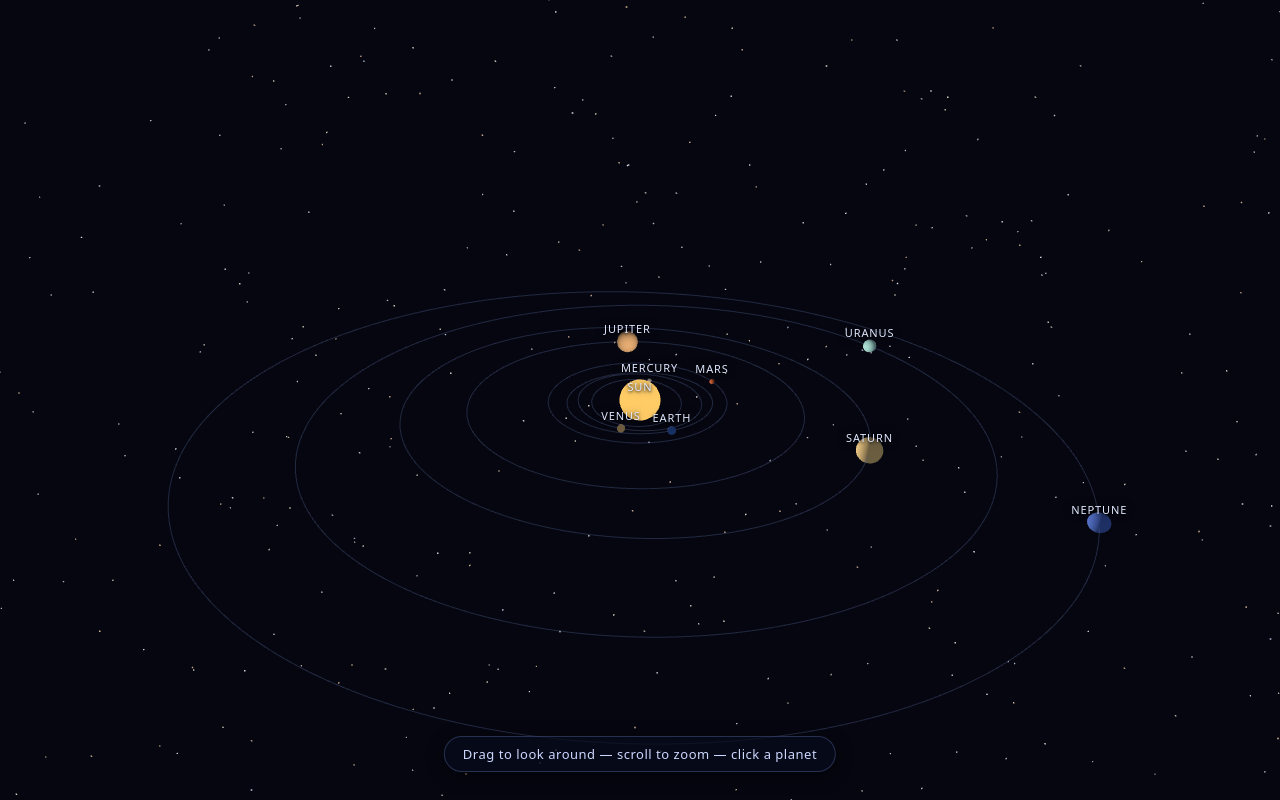
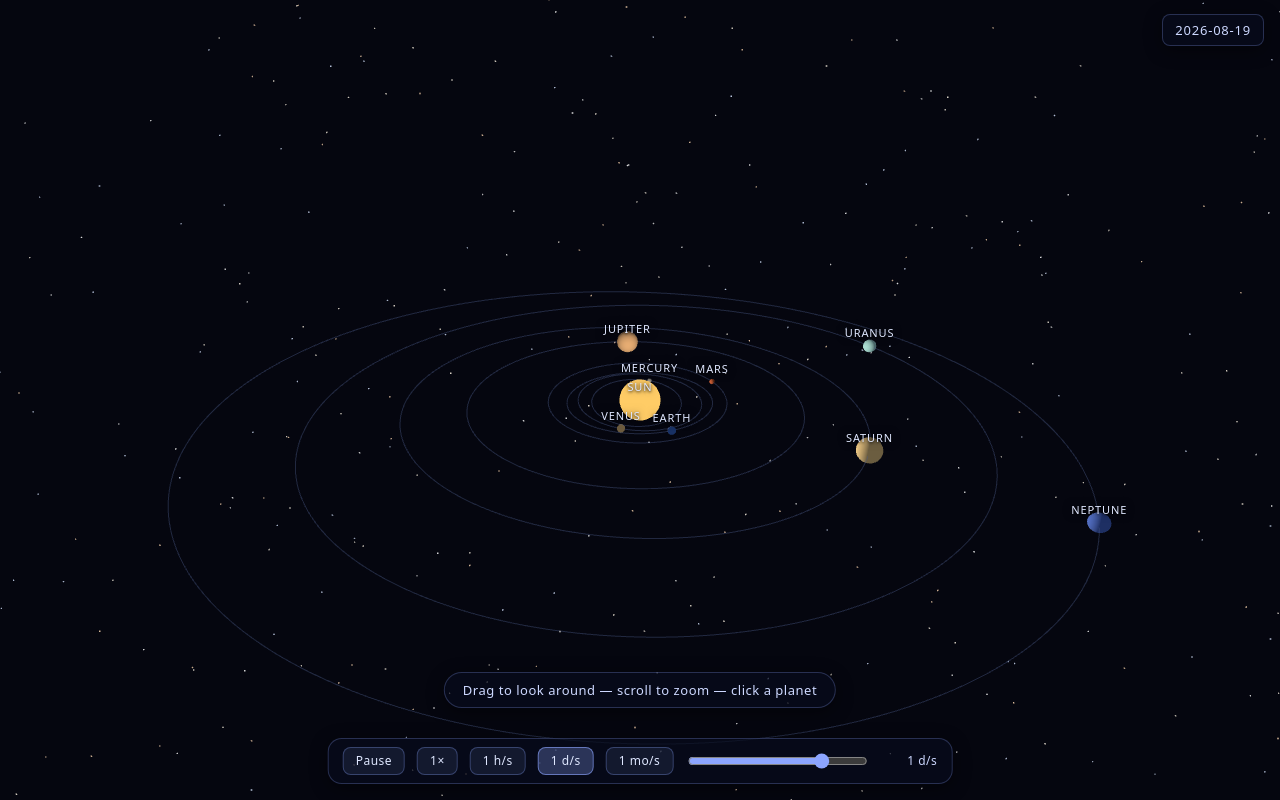
Before and after one commit to barnabyg/solarSystemSim, a website built with Vite: page index.html in a window 1280 px wide. Built offline with nearby package versions, Linux system fonts and the light colour scheme; animation ran at ten frames a second.

Commit message:
Add time controls UI: pause, warp slider, presets, shortcuts (#6)
The user-facing time controls (slice 2): a bottom-center control bar with
pause, a log-scale continuous warp slider, and the 1x / 1 h/s / 1 d/s /
1 mo/s presets; a corner sim-date readout that advances with warp; keyboard
shortcuts (Space pauses, arrow keys step a sim day, +/- double/halve the
warp); and a tab-blur pause.

- Clock (src/time/clock.ts): SimClock.step() for fixed day steps that work
  while paused; adjustWarp()/clampWarp() for the +/- warp ladder bounded to
  [1, one month/s]; formatWarp() for the human-readable warp label. All
  unit-tested (TDD) at the orbit & time-math seam.
- UI (src/ui/time-controls.ts): thin DOM wiring over the static control
  bar; every state change writes to the clock and mirrors to the controls
  together. Tested at the UI-interaction seam by the e2e suite.
- e2e (tests/e2e/time-controls.spec.ts): presets change speed and the
  readout advances (incl. the warp-to-day/s acceptance check), pause
  freezes the readout, the slider adjusts warp continuously, Space /
  arrows / +/- shortcuts, and tab-blur pause.

```diff
--- a/index.html
+++ b/index.html
@@ -42,7 +42,7 @@
       #hint {
         position: absolute;
         left: 50%;
-        bottom: 28px;
+        bottom: 92px;
         transform: translateX(-50%);
         color: #cdd8ff;
         font: 500 13px/1.4 system-ui, sans-serif;
@@ -56,13 +56,89 @@
         user-select: none;
         pointer-events: none;
       }
+      /* Corner sim-date readout (ticket #6): advances with time warp. */
+      #sim-date {
+        position: absolute;
+        top: 14px;
+        right: 16px;
+        color: #cdd8ff;
+        font: 500 13px/1.4 system-ui, sans-serif;
+        letter-spacing: 0.06em;
+        padding: 6px 12px;
+        border-radius: 8px;
+        background: rgba(8, 12, 28, 0.72);
+        border: 1px solid rgba(140, 165, 255, 0.25);
+        box-shadow: 0 4px 18px rgba(0, 0, 0, 0.45);
+        user-select: none;
+        z-index: 10;
+      }
+      /* Bottom-center time controls (ticket #6). */
+      #time-controls {
+        position: absolute;
+        left: 50%;
+        bottom: 16px;
+        transform: translateX(-50%);
+        display: flex;
+        align-items: center;
+        gap: 12px;
+        padding: 8px 14px;
+        border-radius: 14px;
+        background: rgba(8, 12, 28, 0.72);
+        border: 1px solid rgba(140, 165, 255, 0.25);
+        box-shadow: 0 4px 18px rgba(0, 0, 0, 0.45);
+        user-select: none;
+        z-index: 10;
+      }
+      #time-controls button {
+        color: #dfe7ff;
+        font: 500 12px/1 system-ui, sans-serif;
+        letter-spacing: 0.04em;
+        background: rgba(140, 165, 255, 0.1);
+        border: 1px solid rgba(140, 165, 255, 0.3);
+        border-radius: 8px;
+        padding: 7px 12px;
+        cursor: pointer;
+      }
+      #time-controls button:hover {
+        background: rgba(140, 165, 255, 0.2);
+      }
+      #time-controls button[aria-pressed="true"] {
+        background: rgba(255, 180, 90, 0.22);
+        border-color: rgba(255, 180, 90, 0.5);
+      }
+      #time-controls .preset-btn[aria-pressed="true"] {
+        background: rgba(140, 165, 255, 0.28);
+        border-color: rgba(140, 165, 255, 0.6);
+      }
+      #warp-slider {
+        width: 180px;
+        accent-color: #8ca5ff;
+        cursor: pointer;
+      }
+      #warp-label {
+        min-width: 56px;
+        text-align: right;
+        color: #cdd8ff;
+        font: 500 12px/1 system-ui, sans-serif;
+        letter-spacing: 0.04em;
+        white-space: nowrap;
+      }
     </style>
   </head>
   <body>
     <div id="app"></div>
     <div id="hint">Drag to look around — scroll to zoom — click a planet</div>
+    <div id="sim-date"></div>
+    <div id="time-controls">
+      <button id="pause-btn" type="button" aria-pressed="false">Pause</button>
+      <button type="button" class="preset-btn" data-warp-preset="1">1×</button>
+      <button type="button" class="preset-btn" data-warp-preset="3600">1 h/s</button>
+      <button type="button" class="preset-btn" data-warp-preset="86400">1 d/s</button>
+      <button type="button" class="preset-btn" data-warp-preset="2629746">1 mo/s</button>
+      <input id="warp-slider" type="range" min="0" max="1000" step="1" aria-label="Time warp" />
+      <span id="warp-label">1 d/s</span>
+    </div>
     <div id="boot-status" hidden></div>
-    <div id="sim-date" hidden></div>
     <div id="camera-state" hidden></div>
     <script type="module" src="/src/main.ts"></script>
   </body>
--- a/src/main.ts
+++ b/src/main.ts
@@ -2,6 +2,7 @@ import * as THREE from "three";
 import { CameraRig, type CameraState } from "./camera/camera";
 import { SolarSystemScene } from "./scene/scene";
 import { dateToDaysSinceJ2000, SimClock, simDateToIso } from "./time/clock";
+import { initTimeControls } from "./ui/time-controls";
 
 // Ticket #5 camera: the camera rig (free flight & focus) drives the view.
 // The scene supplies the rig's hooks — body positions, focus distances, and
@@ -17,6 +18,11 @@ app.appendChild(renderer.domElement);
 // Sim date starts at today's real date; warp defaults to one sim-day per
 // real second so motion is immediately visible.
 const clock = new SimClock({ daysSinceJ2000: dateToDaysSinceJ2000(new Date()) });
+
+// Ticket #6 time controls: the bottom-center control bar (pause, warp
+// slider, presets), keyboard shortcuts, and tab-blur pause all write to the
+// clock; the corner readout below mirrors it every frame.
+initTimeControls(clock);
 
 let solarSystem!: SolarSystemScene;
 const cameraRig = new CameraRig(window.innerWidth / window.innerHeight, {
--- a/src/time/clock.ts
+++ b/src/time/clock.ts
@@ -16,6 +16,51 @@ export const WARP_PRESETS = {
   /** Mean calendar month: 365.2425 / 12 days. */
   monthPerSecond: 2629746
 } as const;
+
+/** The warp range the time controls offer: real time up to one month/s. */
+export const WARP_MIN = 1;
+export const WARP_MAX = WARP_PRESETS.monthPerSecond;
+
+/** Clamp a warp rate into the time-controls range. */
+export function clampWarp(rate: number): number {
+  return Math.min(WARP_MAX, Math.max(WARP_MIN, rate));
+}
+
+/**
+ * Keyboard +/- warp adjustment: double (direction 1) or halve (direction -1)
+ * the current rate, clamped into the time-controls range.
+ */
+export function adjustWarp(rate: number, direction: 1 | -1): number {
+  return clampWarp(direction > 0 ? rate * 2 : rate / 2);
+}
+
+/**
+ * Human-readable label for a warp rate, e.g. the readout next to the slider:
+ * presets get their friendly names (1×, 1 h/s, 1 d/s, 1 mo/s); derived rates
+ * scale to the largest unit worth at least one of.
+ */
+export function formatWarp(rate: number): string {
+  if (rate === 1) return "1×";
+  if (rate >= WARP_PRESETS.monthPerSecond) {
+    return `${formatWarpValue(rate / WARP_PRESETS.monthPerSecond)} mo/s`;
+  }
+  if (rate >= WARP_PRESETS.dayPerSecond) {
+    return `${formatWarpValue(rate / WARP_PRESETS.dayPerSecond)} d/s`;
+  }
+  if (rate >= WARP_PRESETS.hourPerSecond) {
+    return `${formatWarpValue(rate / WARP_PRESETS.hourPerSecond)} h/s`;
+  }
+  if (rate >= 60) {
+    return `${formatWarpValue(rate / 60)} min/s`;
+  }
+  return `${formatWarpValue(rate)}×`;
+}
+
+function formatWarpValue(value: number): string {
+  if (Number.isInteger(value)) return String(value);
+  if (value >= 10) return value.toFixed(0);
+  return value.toFixed(1);
+}
 
 export interface SimClockOptions {
   /** Sim date at construction, days past J2000.0. Defaults to J2000.0. */
@@ -61,6 +106,14 @@ export class SimClock {
     if (this.isPaused) return;
     this.currentDays += (realSeconds * this.warpRate) / SECONDS_PER_DAY;
   }
+
+  /**
+   * Step the sim date by a fixed number of days, independent of pause and
+   * warp — the arrow-key "step time" control (one day per press).
+   */
+  step(days: number): void {
+    this.currentDays += days;
+  }
 }
 
 /**
--- /dev/null
+++ b/src/ui/time-controls.ts
@@ -0,0 +1,128 @@
+/**
+ * Time controls UI (ticket #6): the bottom-center control bar — pause
+ * toggle, log-scale warp slider, and the 1× / 1 h/s / 1 d/s / 1 mo/s
+ * presets — plus the keyboard shortcuts (Space pauses, ←/→ step a sim day,
+ * +/- double/halve the warp) and the tab-blur pause. Thin DOM wiring: every
+ * state change flows through applyWarp/setPaused, which write to the clock
+ * and mirror the change to the controls together, so the UI never drifts
+ * from the sim state. Tested at the UI-interaction seam (ADR-0004) by the
+ * e2e suite, not unit-tested.
+ */
+
+import {
+  adjustWarp,
+  clampWarp,
+  formatWarp,
+  WARP_MAX,
+  WARP_MIN,
+  type SimClock
+} from "../time/clock";
+
+/** Slider positions; the range maps logarithmically across [WARP_MIN, WARP_MAX]. */
+const SLIDER_STEPS = 1000;
+const LOG_MIN = Math.log10(WARP_MIN);
+const LOG_MAX = Math.log10(WARP_MAX);
+
+function sliderToWarp(position: number): number {
+  const t = position / SLIDER_STEPS;
+  return 10 ** (LOG_MIN + t * (LOG_MAX - LOG_MIN));
+}
+
+function warpToSlider(rate: number): number {
+  const t = (Math.log10(rate) - LOG_MIN) / (LOG_MAX - LOG_MIN);
+  return Math.round(t * SLIDER_STEPS);
+}
+
+/** Shortcuts never steal keys from form controls or buttons. */
+function isInteractive(target: EventTarget | null): boolean {
+  if (!(target instanceof HTMLElement)) return false;
+  if (target.isContentEditable) return true;
+  const tag = target.tagName;
+  return tag === "BUTTON" || tag === "INPUT" || tag === "SELECT" || tag === "TEXTAREA";
+}
+
+export function initTimeControls(clock: SimClock): void {
+  const pauseBtn = getElement<HTMLButtonElement>("pause-btn");
+  const slider = getElement<HTMLInputElement>("warp-slider");
+  const label = getElement<HTMLSpanElement>("warp-label");
+  const presetBtns = Array.from(document.querySelectorAll<HTMLButtonElement>(".preset-btn"));
+
+  function syncPauseButton(): void {
+    pauseBtn.textContent = clock.paused ? "Resume" : "Pause";
+    pauseBtn.setAttribute("aria-pressed", String(clock.paused));
+  }
+
+  function syncWarpControls(): void {
+    slider.value = String(warpToSlider(clock.warp));
+    label.textContent = formatWarp(clock.warp);
+    for (const btn of presetBtns) {
+      btn.setAttribute("aria-pressed", String(Number(btn.dataset.warpPreset) === clock.warp));
+    }
+  }
+
+  /** Single write path: clamp, apply to the clock, then mirror to the DOM. */
+  function applyWarp(rate: number): void {
+    clock.setWarp(clampWarp(rate));
+    syncWarpControls();
+  }
+
+  function setPaused(paused: boolean): void {
+    clock.setPaused(paused);
+    syncPauseButton();
+  }
+
+  pauseBtn.addEventListener("click", () => setPaused(!clock.paused));
+
+  for (const btn of presetBtns) {
+    btn.addEventListener("click", () => applyWarp(Number(btn.dataset.warpPreset)));
+  }
+
+  slider.addEventListener("input", () => applyWarp(sliderToWarp(Number(slider.value))));
+
+  window.addEventListener("keydown", (event) => {
+    if (event.metaKey || event.ctrlKey || event.altKey) return;
+    if (isInteractive(event.target)) return;
+    switch (event.key) {
+      case " ":
+        event.preventDefault();
+        setPaused(!clock.paused);
+        break;
+      case "ArrowLeft":
+        event.preventDefault();
+        clock.step(-1);
+        break;
+      case "ArrowRight":
+        event.preventDefault();
+        clock.step(1);
+        break;
+      case "+":
+      case "=":
+        event.preventDefault();
+        applyWarp(adjustWarp(clock.warp, 1));
+        break;
+      case "-":
+      case "_":
+        event.preventDefault();
+        applyWarp(adjustWarp(clock.warp, -1));
+        break;
+    }
+  });
+
+  // The sim pauses when the tab loses focus (spec user story #40); the user
+  // resumes manually. Both signals are covered: window blur fires on tab
+  // switches and on leaving the browser window, visibilitychange on tab
+  // switches that the page may not see as a blur.
+  window.addEventListener("blur", () => setPaused(true));
+  document.addEventListener("visibilitychange", () => {
+    if (document.hidden) setPaused(true);
+  });
+
+  syncPauseButton();
+  syncWarpControls();
+}
+
+function getElement<T extends HTMLElement>(id: string): T {
+  const el = document.getElementById(id);
+  if (!el) throw new Error(`missing #${id} element`);
+  return el as T;
+}
```
Also changed, not shown: src/time/clock.test.ts (+82 -1 lines), tests/e2e/time-controls.spec.ts (added, +167 -0 lines).
